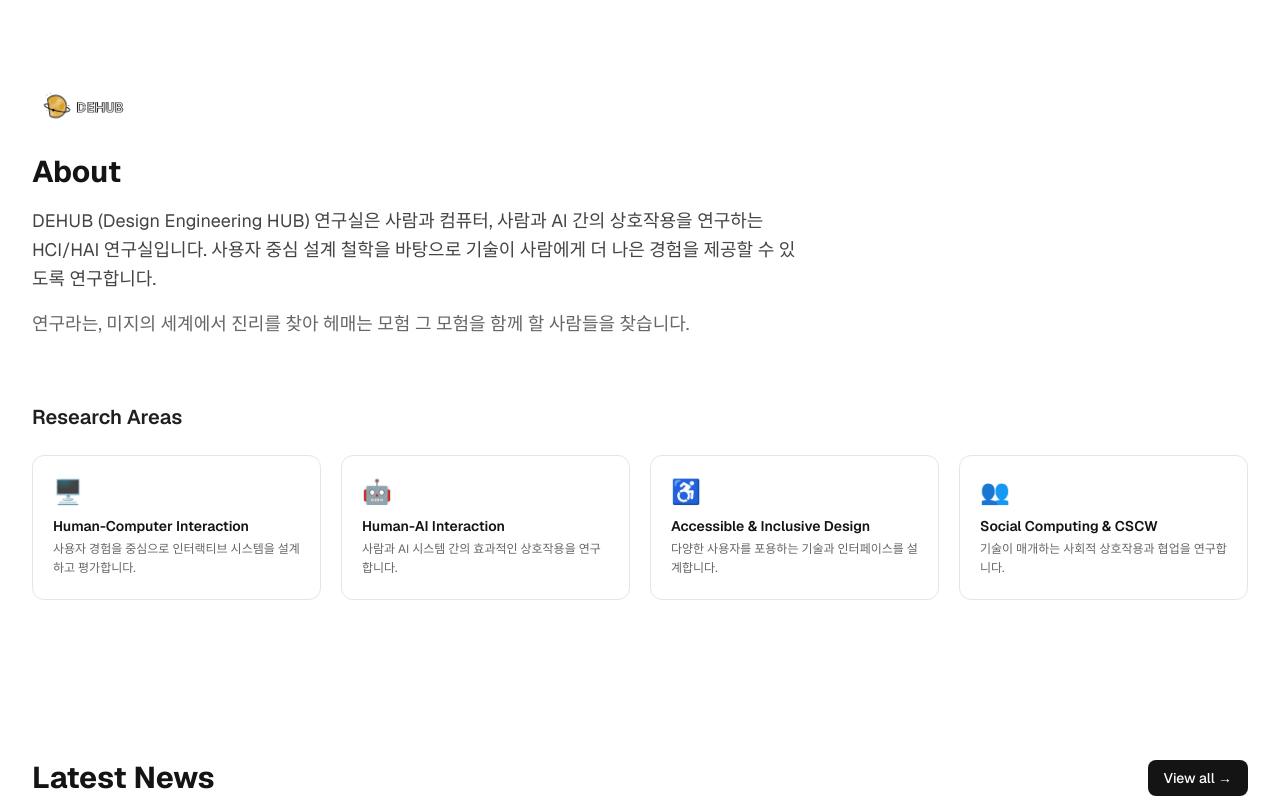
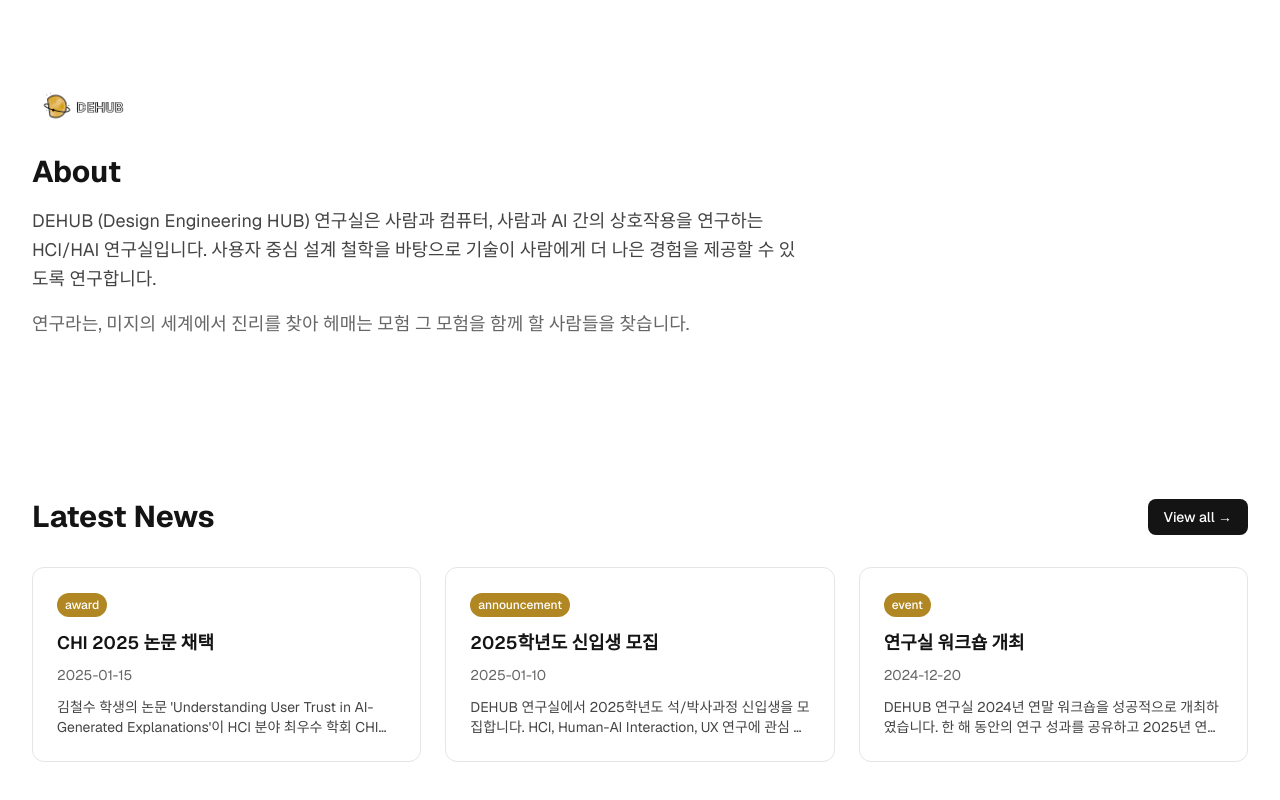
Before and after one commit to BambooStreet/DEHUB_homepage, a Next.js app: page / in a window 1280 px wide. Shown: the part 628-1428 px from the top of the page. Built offline with nearby package versions, Linux system fonts and the light colour scheme.

Commit message:
style: 메인 페이지에서 Research Areas 카드 섹션 제거
About 섹션을 로고 + 소개글만으로 간결하게 구성.

Co-Authored-By: Claude Opus 4.6 (1M context) <noreply@anthropic.com>

```diff
--- a/src/components/home/Hero.tsx
+++ b/src/components/home/Hero.tsx
@@ -1,38 +1,10 @@
 import Image from "next/image";
-
-const researchAreas = [
-  {
-    title: "Human-Computer Interaction",
-    description:
-      "사용자 경험을 중심으로 인터랙티브 시스템을 설계하고 평가합니다.",
-    icon: "🖥️",
-  },
-  {
-    title: "Human-AI Interaction",
-    description:
-      "사람과 AI 시스템 간의 효과적인 상호작용을 연구합니다.",
-    icon: "🤖",
-  },
-  {
-    title: "Accessible & Inclusive Design",
-    description:
-      "다양한 사용자를 포용하는 기술과 인터페이스를 설계합니다.",
-    icon: "♿",
-  },
-  {
-    title: "Social Computing & CSCW",
-    description:
-      "기술이 매개하는 사회적 상호작용과 협업을 연구합니다.",
-    icon: "👥",
-  },
-];
 
 export default function Hero() {
   return (
     <section className="bg-white text-secondary-800">
       <div className="mx-auto max-w-7xl px-4 sm:px-6 lg:px-8 py-16 md:py-24">
-        {/* About */}
-        <div className="max-w-3xl mb-16">
+        <div className="max-w-3xl">
           <div className="flex items-center gap-3 mb-6">
             <Image src="/images/logo9.gif" alt="DEHUB" width={160} height={50} className="h-12 w-auto" unoptimized />
           </div>
@@ -46,27 +18,6 @@ export default function Hero() {
             연구라는, 미지의 세계에서 진리를 찾아 헤매는 모험 그 모험을 함께 할 사람들을 찾습니다.
           </p>
         </div>
-
-        {/* Research Areas */}
-        <div>
-          <h3 className="text-xl font-semibold text-secondary-700 mb-6">Research Areas</h3>
-          <div className="grid grid-cols-1 sm:grid-cols-2 lg:grid-cols-4 gap-5">
-            {researchAreas.map((area) => (
-              <div
-                key={area.title}
-                className="p-5 rounded-xl border border-secondary-100 hover:border-primary-300 hover:shadow-md transition-all"
-              >
-                <span className="text-2xl mb-2 block">{area.icon}</span>
-                <h4 className="font-semibold text-secondary-800 mb-1 text-sm">
-                  {area.title}
-                </h4>
-                <p className="text-xs text-secondary-400 leading-relaxed">
-                  {area.description}
-                </p>
-              </div>
-            ))}
-          </div>
-        </div>
       </div>
     </section>
   );
```
